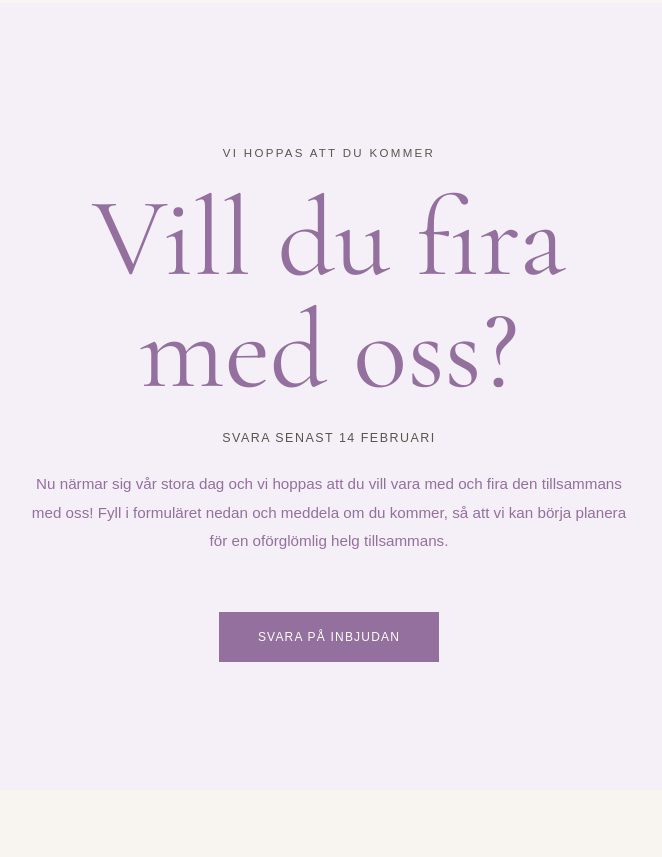
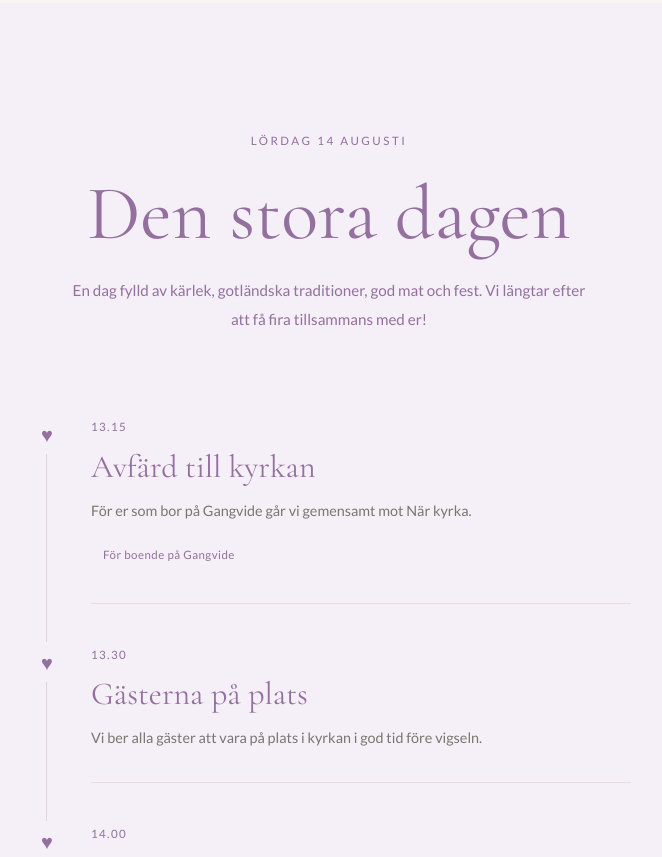
Before and after one commit to julia-nilsson-dev/wedding-website, a Vue app: page / in a window 1280 px wide. Shown: the part 1940-2797 px from the top of the page, without its empty margins (311-973 px from the left). Built offline with nearby package versions, Linux system fonts and the light colour scheme.

Commit message:
update design

```diff
--- a/src/App.vue
+++ b/src/App.vue
@@ -16,11 +16,11 @@
   <main>
     <HeroSection />
     <SaveTheDate />
-    <RsvpSection />
+    <WeekendSchedule />
     <PracticalInfo />
     <AccommodationSection />
-    <WeekendSchedule />
     <SpeechSection />
+    <RsvpSection />
   </main>
 
   <SiteFooter />
--- a/src/components/AccommodationSection.vue
+++ b/src/components/AccommodationSection.vue
@@ -3,44 +3,67 @@
     <div class="accommodation-content">
       <p class="section-eyebrow">BOENDE PÅ GOTLAND</p>
 
-      <h2>Stanna lite längre</h2>
+      <h2>Långvägars?</h2>
 
       <p class="accommodation-intro">
-        Vi hoppas att ni vill göra bröllopet till en hel helg tillsammans med
-        oss. Därför finns möjlighet att bo på Gangvidefarm och njuta av Gotland
-        i lugn och ro.
+        Reser du långt för att fira med oss? Vi erbjuder kostnadsfritt boende på
+        Gangvide Farm under bröllopshelgen. För dig som bor på gården väntar
+        dessutom lite extra tid tillsammans, från fredag till söndag. Ange gärna
+        i din anmälan om du önskar boende.
       </p>
 
       <div class="accommodation-details">
         <div class="detail-item">
-          <span class="detail-number">01</span>
+          <span class="detail-number">♥</span>
           <div>
-            <h3>Boende på gården</h3>
+            <p class="detail-eyebrow">13 AUGUSTI</p>
+            <h3>Fredag – välkommen till gården</h3>
             <p>
-              Vi erbjuder boende på Gangvidefarm i samband med bröllopet. Mer
-              information om rum och fördelning kommer närmare inpå.
+              Under dagen checkar ni in, landar och gör er hemmastadda på
+              Gangvide Farm. På kvällen samlas vi för en avslappnad middag och
+              lite mingel – en mysig start på bröllopshelgen.
+            </p>
+            <span class="detail-note">För boende på Gangvide</span>
+          </div>
+        </div>
+
+        <div class="detail-item">
+          <span class="detail-number">♥</span>
+          <div>
+            <p class="detail-eyebrow">14 AUGUSTI</p>
+            <h3>Lördag – den stora dagen</h3>
+            <p>
+              Nu är det dags att fira kärleken! Vi åker gemensamt till När kyrka
+              för vigsel.
             </p>
           </div>
         </div>
 
         <div class="detail-item">
-          <span class="detail-number">02</span>
+          <span class="detail-number">♥</span>
           <div>
-            <h3>Datum att hålla koll på</h3>
+            <p class="detail-eyebrow">15 AUGUSTI</p>
+            <h3>Söndag – en lugn avslutning</h3>
             <p>
-              Vi ses på Gotland den 13–15 augusti. Planera gärna resan i god
-              tid!
+              Vi rundar av helgen tillsammans med en härlig brunch, tid att
+              umgås och möjlighet att säga hej då innan det är dags att bege sig
+              hemåt.
             </p>
+            <span class="detail-note">För boende på Gangvide</span>
           </div>
         </div>
 
         <div class="detail-item">
-          <span class="detail-number">03</span>
+          <span class="detail-number">♥</span>
           <div>
+            <p class="detail-eyebrow">BRA ATT VETA</p>
             <h3>Resan till Gotland</h3>
             <p>
-              Börja gärna planera hur ni tar er hit. Mer praktisk information om
-              resor och transporter kommer snart.
+              Augusti är en populär månad att besöka Gotland, så vi
+              rekommenderar att ni bokar färja eller flyg i god tid. Det går
+              inte att resa kollektivt hela vägen till Gangvide. Om du inte har
+              tillgång till bil, hör gärna av dig i god tid så försöker vi
+              hjälpa till med transporten.
             </p>
           </div>
         </div>
@@ -52,8 +75,9 @@
 <style scoped>
   .accommodation-section {
     padding: clamp(80px, 12vw, 160px) 24px;
-    background: #f5eff7;
-    color: var(--color-lavender);
+    /* background: #f5eff7; */
+    background-color: #e9e9e3;
+    color: var(--color-olive);
   }
 
   .accommodation-content {
@@ -62,8 +86,8 @@
   }
 
   .section-eyebrow {
-    margin-bottom: 24px;
-    color: var(--color-lavender);
+    margin: 0 0 24px;
+    color: var(--color-olive);
     font-size: 0.72rem;
     letter-spacing: 0.2em;
     text-align: center;
@@ -92,7 +116,7 @@
 
   .detail-item {
     display: grid;
-    grid-template-columns: 70px 1fr;
+    grid-template-columns: 70px minmax(0, 1fr);
     gap: 24px;
     padding: 32px 0;
     border-bottom: 1px solid rgb(86 87 77 / 25%);
@@ -100,9 +124,16 @@
 
   .detail-number {
     padding-top: 5px;
-    color: var(--color-lavender);
+    color: var(--color-olive);
     font-family: var(--font-heading);
     font-size: 1.5rem;
+  }
+
+  .detail-eyebrow {
+    margin: 0 0 10px;
+    color: var(--color-lavender);
+    font-size: 0.7rem;
+    letter-spacing: 0.16em;
   }
 
   .detail-item h3 {
@@ -112,20 +143,31 @@
     font-weight: 500;
   }
 
-  .detail-item p {
+  .detail-item p:not(.detail-eyebrow) {
     max-width: 620px;
     margin: 0;
     font-size: 0.95rem;
     line-height: 1.8;
   }
 
+  .detail-note {
+    display: inline-block;
+    margin-top: 14px;
+    padding: 7px 12px;
+    background: rgb(255 253 249 / 70%);
+    color: var(--color-lavender);
+    font-size: 0.72rem;
+    letter-spacing: 0.04em;
+  }
+
   .accommodation-link {
     display: inline-flex;
     align-items: center;
     gap: 14px;
-    margin-top: 36px;
+    margin-top: 20px;
     padding-bottom: 8px;
     border-bottom: 1px solid var(--color-olive);
+    color: inherit;
     font-size: 0.78rem;
     letter-spacing: 0.08em;
     text-decoration: none;
@@ -142,9 +184,13 @@
     }
 
     .detail-item {
-      grid-template-columns: 36px 1fr;
+      grid-template-columns: 36px minmax(0, 1fr);
       gap: 14px;
       padding: 26px 0;
     }
+
+    .detail-item h3 {
+      font-size: 1.55rem;
+    }
   }
 </style>
--- a/src/components/RsvpSection.vue
+++ b/src/components/RsvpSection.vue
@@ -71,10 +71,10 @@
         <p class="rsvp-deadline">Svara senast 14 februari</p>
 
         <p class="rsvp-intro">
-          Nu närmar sig vår stora dag och vi hoppas att du vill vara med och
-          fira den tillsammans med oss! Fyll i formuläret nedan och meddela om
-          du kommer, så att vi kan börja planera för en oförglömlig helg
-          tillsammans.
+          Vi längtar efter att få fira vår stora dag tillsammans med dig!
+          Vänligen OSA genom att fylla i formuläret nedan. Om du är inbjuden som
+          + 1 ber vi dig också att registrera dig separat så att vi kan planera
+          dagen på bästa sätt. Vi ser fram emot att höra från dig! ♡
         </p>
       </div>
 
@@ -166,10 +166,11 @@
               <div v-if="attending === 'yes'" class="conditional-fields">
                 <fieldset class="choice-field">
                   <legend>
-                    Önskar du kostnadsfritt boende på Gangvidefarm den 13–15
-                    augusti? *
+                    För våra vänner som reser långvägars erbjuder vi boende på
+                    Gangvide. Är du intresserad av att bo på gården under
+                    bröllopshelgen?
                   </legend>
-
+                  ß
                   <p class="field-hint">
                     Boendet erbjuds till gäster som reser till Gotland från
                     fastlandet.
--- a/src/components/SiteNavigation.vue
+++ b/src/components/SiteNavigation.vue
@@ -5,9 +5,9 @@
   const isScrolled = ref(false);
 
   const links = [
+    { label: "Den stora dagen", href: "#weekend" },
     { label: "Praktisk information", href: "#practical-info" },
-    { label: "Resa & Boende", href: "#accommodation" },
-    { label: "Helgen", href: "#weekend" },
+    { label: "Långvägars?", href: "#accommodation" },
     { label: "Anmälan tal", href: "#speeches" },
   ];
 
--- a/src/components/SpeechSection.vue
+++ b/src/components/SpeechSection.vue
@@ -32,7 +32,7 @@
 <style scoped>
   .speech-section {
     padding: clamp(80px, 10vw, 150px) 24px;
-    background: #f5eff7;
+    background: var(--color-cream);
     color: var(--color-lavender);
     text-align: center;
   }
--- a/src/components/WeekendSchedule.vue
+++ b/src/components/WeekendSchedule.vue
@@ -1,56 +1,49 @@
 <script setup>
-  const days = [
+  const events = [
     {
-      day: "Fredag",
-      date: "13 augusti",
-      events: [
-        {
-          time: "Under dagen",
-          title: "Ankomst till Gangvidefarm",
-          description: "Checka in, landa och gör er hemmastadda inför helgen.",
+      time: "13.15",
+      title: "Avfärd till kyrkan",
+      description: "För er som bor på Gangvide går vi gemensamt mot När kyrka.",
+      note: "För boende på Gangvide",
+      type: "transport",
     },
     {
-          time: "Kväll",
-          title: "Middag & mingel",
+      time: "13.30",
+      title: "Gästerna på plats",
       description:
-            "Vi samlas för en avslappnad kväll med mat, mingel och en första skål tillsammans.",
+        "Vi ber alla gäster att vara på plats i kyrkan i god tid före vigseln.",
+      type: "arrival",
     },
-      ],
-    },
-    {
-      day: "Lördag",
-      date: "14 augusti",
-      events: [
     {
       time: "14.00",
       title: "Vigsel i När kyrka",
       description:
-            "Nu är det äntligen dags! Vi säger ja till varandra i När kyrka.",
+        "Nu är det äntligen dags! Vi samlas för att fira kärleken och att säga ja till varandra.",
+      type: "ceremony",
     },
     {
-          time: "Efter vigseln",
-          title: "Bröllopsmiddag på Gangvide Farm",
+      title: "Mingel på Gangvide",
       description:
-            "Vi fortsätter firandet med god mat, tal och skålar tillsammans.",
+        "Vi åker gemensamt till gården för mingel. Njut av bubbel och snittar medan vi skålar för brudparet.",
+      type: "mingling",
     },
     {
-          time: "Senare på kvällen",
-          title: "Fest",
-          description: "Vi höjer musiken och firar natten lång tillsammans!",
-        },
-      ],
+      title: "Bröllopsmiddag",
+      description:
+        "Toasmasters hälsar alla välkomna och presenterar kvällen program.",
+      type: "dinner",
     },
     {
-      day: "Söndag",
-      date: "15 augusti",
-      events: [
+      title: "Brudvisning",
+      description:
+        "Vi samlas för brudvisning och njuter av gotlandsdricke och kringlor innan festen drar igång.",
+      type: "tradition",
+    },
     {
-          time: "Förmiddag",
-          title: "Gemensam brunch",
+      title: "Fest!",
       description:
-            "Vi rundar av helgen med en härlig brunch och får tid att umgås en sista gång innan hemfärd.",
-        },
-      ],
+        "Nu höjer vi musiken, fyller dansgolvet och firar tillsammans långt in på natten.",
+      type: "party",
     },
   ];
 </script>
@@ -58,63 +51,50 @@
 <template>
   <section id="weekend" class="weekend-section">
     <div class="weekend-container">
-      <div class="section-heading">
-        <p class="section-eyebrow">13–15 AUGUSTI</p>
-        <h2>Helgens schema</h2>
+      <header class="section-heading">
+        <p class="section-eyebrow">LÖRDAG 14 AUGUSTI</p>
+
+        <h2>Den stora dagen</h2>
+
         <p class="section-intro">
-          Tre dagar tillsammans på Gotland, fyllda av kärlek, firande och fina
-          stunder.
+          En dag fylld av kärlek, gotländska traditioner, god mat och fest. Vi
+          längtar efter att få fira tillsammans med er!
+        </p>
+      </header>
+
+      <div class="schedule">
+        <!-- <div class="schedule-date">
+          <span class="date-day">14</span>
+          <span class="date-month">Augusti</span>
+          <span class="date-weekday">Lördag</span>
+        </div> -->
+
+        <div class="timeline">
+          <article
+            v-for="(event, index) in events"
+            :key="event.title"
+            class="timeline-event"
+            :class="`event-${event.type}`"
+          >
+            <div class="timeline-marker" aria-hidden="true">♥</div>
+
+            <div class="timeline-content">
+              <p v-if="event.time" class="event-time">{{ event.time }}</p>
+
+              <h3>{{ event.title }}</h3>
+
+              <p class="event-description">
+                {{ event.description }}
+              </p>
+
+              <p v-if="event.note" class="event-note">
+                {{ event.note }}
               </p>
             </div>
-
-      <div class="schedule-grid">
-        <article
-          v-for="(day, index) in days"
-          :key="day.day"
-          class="schedule-card"
-          :class="{ 'is-wedding-day': day.day === 'Lördag' }"
-        >
-          <p class="card-date">{{ day.date }}</p>
-
-          <h3>{{ day.day }}</h3>
-
-          <p class="card-subtitle">
-            {{
-              day.day === "Fredag"
-                ? "Välkommen"
-                : day.day === "Lördag"
-                  ? "Den stora dagen"
-                  : "Vi ses igen"
-            }}
-          </p>
-
-          <div class="card-events">
-            <div
-              v-for="event in day.events"
-              :key="event.title"
-              class="card-event"
-            >
-              <p class="event-time">{{ event.time }}</p>
-              <h4>{{ event.title }}</h4>
-              <p class="event-description">{{ event.description }}</p>
+          </article>
+          <div class="timeline-marker" aria-hidden="true">♥</div>
         </div>
       </div>
-
-          <p class="card-footer">
-            {{
-              day.day === "Fredag"
-                ? "Middag · Mingel"
-                : day.day === "Lördag"
-                  ? "Vigsel · Middag · Fest"
-                  : "Brunch · Avsked"
-            }}
-          </p>
-        </article>
-      </div>
-
-      <p class="schedule-note">
-        Mer information om tider och helgens upplägg kommer närmare bröllopet.
-      </p>
     </div>
   </section>
 </template>
@@ -122,22 +102,23 @@
 <style scoped>
   .weekend-section {
     padding: clamp(80px, 10vw, 140px) 24px;
-    background: #fffdf9;
-    color: var(--color-olive);
+    background: #f5eff7;
+    color: var(--color-lavender);
   }
 
   .weekend-container {
-    width: min(100%, 1500px);
+    width: min(100%, 1000px);
     margin: 0 auto;
   }
 
   .section-heading {
-    margin: 0 auto 56px;
+    max-width: 650px;
+    margin: 0 auto 80px;
     text-align: center;
   }
 
   .section-eyebrow {
-    margin-bottom: 20px;
+    margin: 0 0 20px;
     color: var(--color-lavender);
     font-size: 0.72rem;
     letter-spacing: 0.22em;
@@ -152,140 +133,217 @@
   }
 
   .section-intro {
-    max-width: 540px;
+    max-width: 520px;
     margin: 0 auto;
     font-size: 0.95rem;
     line-height: 1.9;
   }
 
-  .schedule-grid {
-    display: grid;
-    grid-template-columns: repeat(3, minmax(0, 1fr));
-    border: 1px solid #e5dfd4;
+  .schedule {
+    display: flex;
+    flex-direction: column;
+    align-items: center;
+    grid-template-columns: 190px minmax(0, 1fr);
+    gap: clamp(30px, 6vw, 80px);
   }
 
-  .schedule-card {
+  .schedule-date {
+    position: sticky;
+    top: 110px;
     display: flex;
     flex-direction: column;
-    min-width: 0;
-    padding: clamp(28px, 3.8vw, 64px);
+    align-items: center;
+    padding: 35px 20px;
+    background: #f5eff7;
+    border: 1px solid #e5dfd4;
+    text-align: center;
   }
 
-  .schedule-card + .schedule-card {
-    border-left: 1px solid #e5dfd4;
+  .date-day {
+    font-family: var(--font-heading);
+    font-size: 5.5rem;
+    font-weight: 400;
+    line-height: 1;
   }
 
-  .schedule-card.is-wedding-day {
-    background: #f5eff7;
-  }
-
-  .card-date {
-    margin: 0 0 16px;
+  .date-month {
+    margin-top: 10px;
     color: var(--color-lavender);
-    font-size: 0.75rem;
-    letter-spacing: 0.18em;
+    font-size: 0.85rem;
+    letter-spacing: 0.16em;
     text-transform: uppercase;
   }
 
-  .schedule-card h3 {
-    margin: 0 0 8px;
-    font-family: var(--font-heading);
-    font-size: clamp(2rem, 3vw, 3rem);
-    font-weight: 400;
+  .date-weekday {
+    margin-top: 14px;
+    font-family: var(--font-script);
+    font-size: 2rem;
   }
 
-  .card-subtitle {
-    margin: 0 0 36px;
-    color: #a59a6f;
-    font-family: var(--font-script);
-    font-size: 1.8rem;
+  .timeline {
+    position: relative;
   }
 
-  .card-events {
-    display: flex;
-    flex-direction: column;
-    gap: 28px;
-    flex: 1;
+  .timeline::before {
+    position: absolute;
+    top: 12px;
+    bottom: 12px;
+    left: 19px;
+    width: 1px;
+    background: #ded3e2;
+    content: "";
+    z-index: 0;
+    pointer-events: none;
   }
 
-  .card-event + .card-event {
-    padding-top: 24px;
-    border-top: 1px solid #e5dfd4;
+  .timeline-event {
+    position: relative;
+    display: grid;
+    grid-template-columns: 40px minmax(0, 1fr);
+    gap: 24px;
+    padding-bottom: 38px;
+  }
+
+  .timeline-event:last-child {
+    padding-bottom: 0;
+  }
+
+  .timeline-marker {
+    position: relative;
+    z-index: 2;
+    display: flex;
+    width: 40px;
+    height: 40px;
+    flex-shrink: 0;
+    align-items: center;
+    justify-content: center;
+
+    border: none;
+    background: #f5eff7;
+    color: var(--color-lavender);
+
+    font-size: 1.25rem;
+    line-height: 1;
+  }
+
+  .timeline-content {
+    padding: 3px 0 30px;
+    border-bottom: 1px solid #e5dfd4;
+  }
+
+  .timeline-event:last-child .timeline-content {
+    border-bottom: 0;
   }
 
   .event-time {
-    margin: 0 0 8px;
+    margin: 0 0 9px;
     color: var(--color-lavender);
     font-size: 0.72rem;
-    letter-spacing: 0.08em;
+    letter-spacing: 0.12em;
+    text-transform: uppercase;
   }
 
-  .card-event h4 {
+  .timeline-content h3 {
     margin: 0 0 10px;
     font-family: var(--font-heading);
-    font-size: 1.45rem;
-    font-weight: 500;
+    font-size: clamp(1.5rem, 2.5vw, 2rem);
+    font-weight: 400;
+    line-height: 1.25;
   }
 
   .event-description {
+    max-width: 540px;
     margin: 0;
     color: #77776f;
     font-size: 0.9rem;
     line-height: 1.9;
   }
 
-  .card-footer {
-    margin: 36px 0 0;
-    padding-top: 24px;
-    border-top: 1px solid #e5dfd4;
+  .event-note {
+    display: inline-block;
+    margin: 14px 0 0;
+    padding: 7px 12px;
+    background: #f5eff7;
     color: var(--color-lavender);
     font-size: 0.72rem;
-    letter-spacing: 0.1em;
-    line-height: 1.8;
+    letter-spacing: 0.04em;
   }
 
   .schedule-note {
-    margin: 28px 0 0;
-    color: var(--color-olive);
+    margin: 55px 0 0;
+    color: #77776f;
     font-size: 0.8rem;
     font-style: italic;
+    line-height: 1.8;
     text-align: center;
   }
 
-  @media (max-width: 900px) {
-    .schedule-card {
-      padding: 28px 22px;
-    }
-
-    .card-date {
-      letter-spacing: 0.1em;
-    }
+  .timeline-heart {
+    position: absolute;
+    bottom: -4px;
+    left: 1.5px;
+    z-index: 2;
+    padding: 0px;
+    color: var(--color-lavender);
+    font-size: 2.25rem;
+    line-height: 1;
   }
 
   @media (max-width: 650px) {
     .section-heading {
-      margin-bottom: 40px;
+      margin-bottom: 48px;
     }
 
-    .schedule-grid {
+    .schedule {
       grid-template-columns: 1fr;
+      gap: 38px;
     }
 
-    .schedule-card + .schedule-card {
-      border-left: 0;
-      border-top: 1px solid #e5dfd4;
+    .schedule-date {
+      position: static;
+      width: 100%;
+      padding: 22px;
     }
 
-    .schedule-card {
-      padding: 32px 26px;
+    .date-day {
+      font-size: 4rem;
     }
 
-    .schedule-card h3 {
-      font-size: 2.5rem;
+    .date-month {
+      margin-top: 6px;
     }
 
-    .card-subtitle {
-      margin-bottom: 28px;
+    .date-weekday {
+      margin-top: 5px;
+    }
+
+    .timeline-event {
+      grid-template-columns: 34px minmax(0, 1fr);
+      gap: 16px;
+      padding-bottom: 28px;
+    }
+
+    .timeline::before {
+      left: 16px;
+    }
+
+    .timeline-marker {
+      width: 34px;
+      height: 34px;
+      font-size: 1.1rem;
+    }
+
+    .timeline-content {
+      padding-top: 2px;
+      padding-bottom: 25px;
+    }
+
+    .timeline-content h3 {
+      font-size: 1.6rem;
+    }
+
+    .schedule-note {
+      margin-top: 35px;
     }
   }
 </style>
--- a/src/style.css
+++ b/src/style.css
@@ -1,7 +1,7 @@
-@import url("https://fonts.googleapis.com/css2?family=Allura&family=Cormorant+Garamond:wght@400;500;600&family=Lato:wght@300;400;500;700&display=swap");
+@import url("https://fonts.googleapis.com/css2?family=Allura&family=Cormorant+Garamond:wght@400;500;600&family=Lato:wght@300;400;500;700&family=Playfair+Display:wght@400;500;600;700&display=swap");
 
 :root {
-  font-family: "DM Sans", sans-serif;
+  font-family: "Lato", sans-serif;
   color: #56574d;
   background: #f8f4ef;
 
@@ -12,7 +12,8 @@
   --color-olive: #56574d;
 
   --font-heading: "Cormorant Garamond", serif;
-  --font-body: "DM Sans", sans-serif;
+  --font-hero: "Playfair Display", serif;
+  --font-body: "Lato", sans-serif;
   --font-script: "Allura", cursive;
 
   font-synthesis: none;
@@ -53,6 +54,12 @@ h3 {
   font-weight: 400;
 }
 
+/* Hero-rubrik */
+.hero-title {
+  font-family: var(--font-hero);
+  font-weight: 500;
+}
+
 p {
   line-height: 1.8;
 }
```
Also changed, not shown: src/components/HeroSection.vue (+4 -4 lines), src/components/PracticalInfo.vue (+14 -16 lines), src/assets/images/IMG_3434.png (added). Lines whose indentation alone changed are shown as unchanged.
